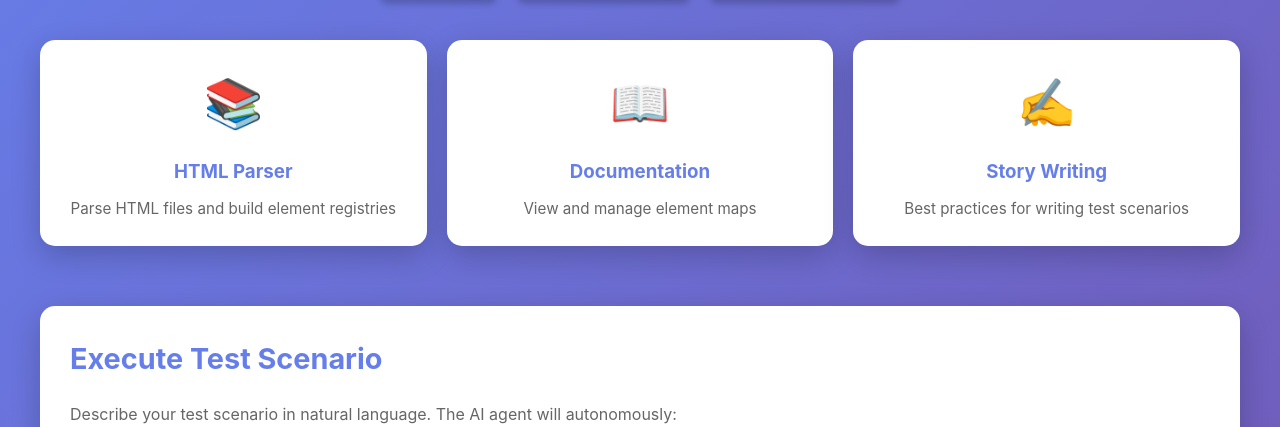
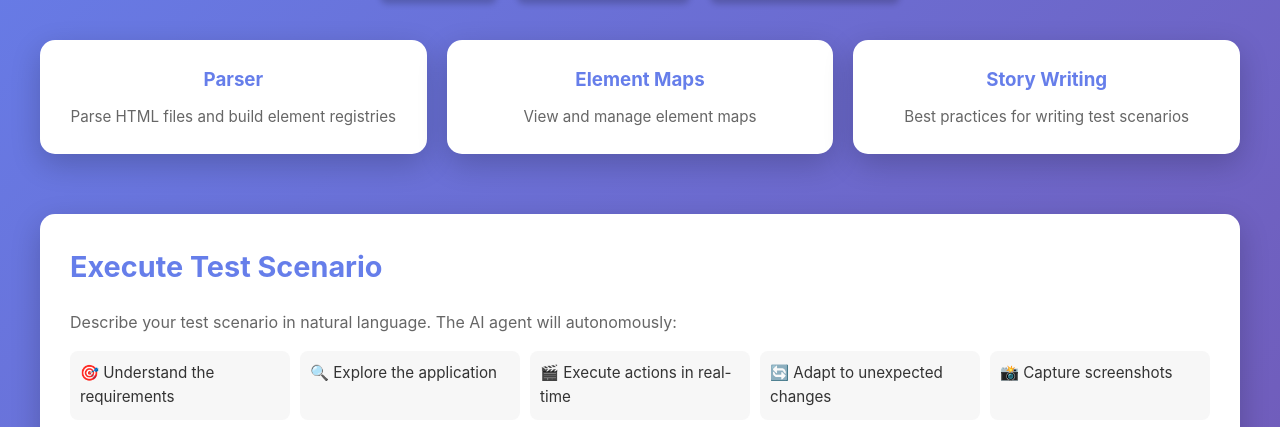
Before and after one commit to laxmilolla/DATAHUB_AI_Agent, a Flask app: page / in a window 1280 px wide. Shown: the part 212-639 px from the top of the page. Run offline with Flask 3, Linux system fonts and the light colour scheme; data that the repository does not hold is empty.

Commit message:
Remove icons and simplify box names: Parser, Element Maps, Story Writing

```diff
--- a/web/templates/index.html
+++ b/web/templates/index.html
@@ -28,17 +28,14 @@
             <!-- Three Quick Access Boxes -->
             <div style="display: grid; grid-template-columns: repeat(auto-fit, minmax(280px, 1fr)); gap: 20px; margin-bottom: 30px;">
                 <div class="card" style="text-align: center; padding: 25px; cursor: pointer; transition: transform 0.2s;" onclick="window.location.href='/parser'" onmouseover="this.style.transform='translateY(-5px)'" onmouseout="this.style.transform='translateY(0)'">
-                    <div style="font-size: 3em; margin-bottom: 15px;">📚</div>
-                    <h3 style="color: #667eea; margin-bottom: 10px;">HTML Parser</h3>
+                    <h3 style="color: #667eea; margin-bottom: 10px;">Parser</h3>
                     <p style="color: #666; font-size: 0.95em;">Parse HTML files and build element registries</p>
                 </div>
                 <div class="card" style="text-align: center; padding: 25px; cursor: pointer; transition: transform 0.2s;" onclick="window.location.href='/element-maps'" onmouseover="this.style.transform='translateY(-5px)'" onmouseout="this.style.transform='translateY(0)'">
-                    <div style="font-size: 3em; margin-bottom: 15px;">📖</div>
-                    <h3 style="color: #667eea; margin-bottom: 10px;">Documentation</h3>
+                    <h3 style="color: #667eea; margin-bottom: 10px;">Element Maps</h3>
                     <p style="color: #666; font-size: 0.95em;">View and manage element maps</p>
                 </div>
                 <div class="card" style="text-align: center; padding: 25px; cursor: pointer; transition: transform 0.2s;" onclick="window.open('/static/docs/STORY_WRITING_BEST_PRACTICES.html', '_blank')" onmouseover="this.style.transform='translateY(-5px)'" onmouseout="this.style.transform='translateY(0)'">
-                    <div style="font-size: 3em; margin-bottom: 15px;">✍️</div>
                     <h3 style="color: #667eea; margin-bottom: 10px;">Story Writing</h3>
                     <p style="color: #666; font-size: 0.95em;">Best practices for writing test scenarios</p>
                 </div>
```
